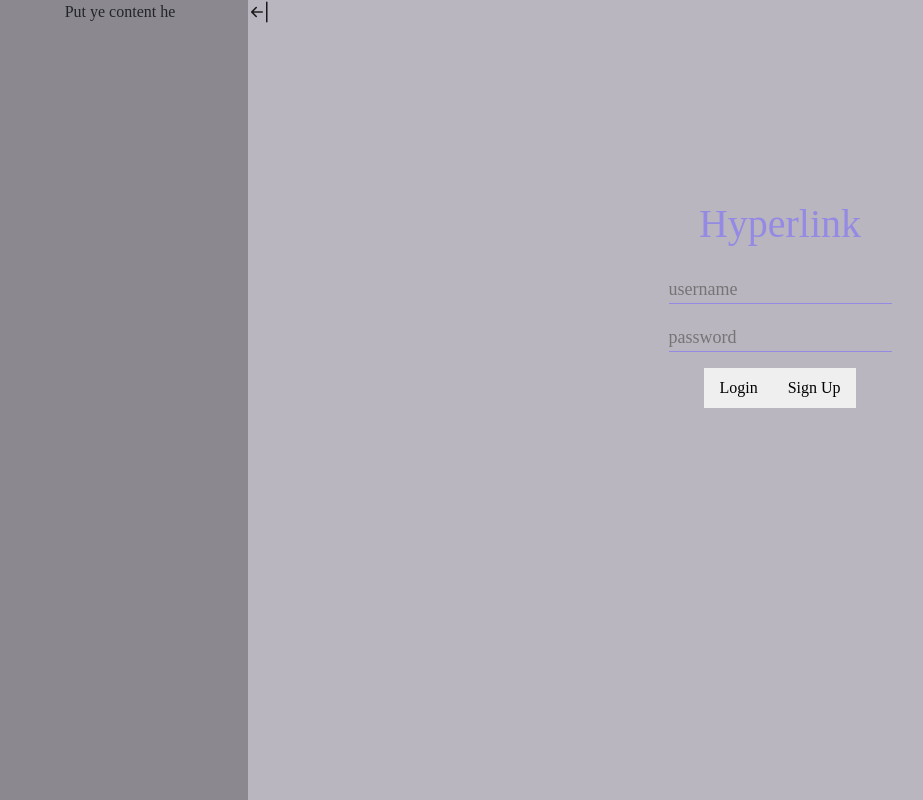
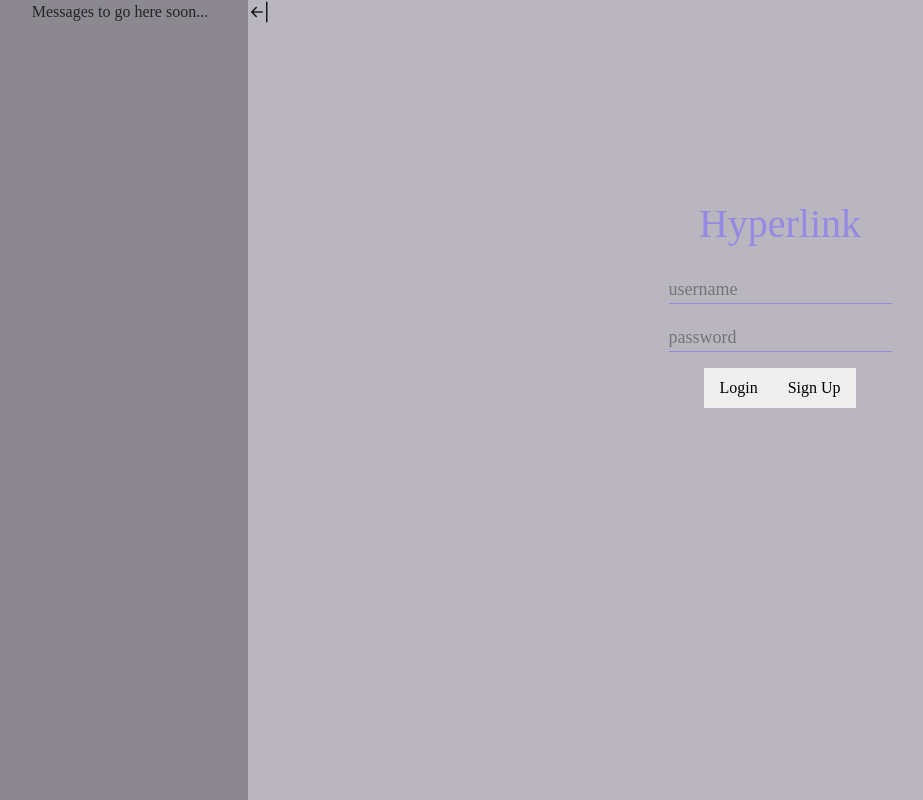
Before and after one commit to dartik24/Hyperlink, a React (Create React App) app in the folder frontend/: page / in a window 1280 px wide. Both pictures are taken after a click on the icon 20 px from the left and 20 px from the top of the page. Shown: the whole page, without its empty margins (8-931 px from the left). Built offline with nearby package versions, Linux system fonts and the light colour scheme.

Commit message:
Minor changes

```diff
--- a/frontend/src/components/slideout/slideout.jsx
+++ b/frontend/src/components/slideout/slideout.jsx
@@ -18,7 +18,7 @@
           id="slider-content"
           style={{ display: this.state.open ? 'revert' : 'none' }}
         >
-          Put ye content he
+          Messages to go here soon...
         </div>
         <i
           id="openClose"
--- a/frontend/src/pages/homepage/home.jsx
+++ b/frontend/src/pages/homepage/home.jsx
@@ -29,7 +29,7 @@
     }
 
     //firebase login
-    logInWithEmailAndPassword(userData.username, userData.password)
+    //logInWithEmailAndPassword(userData.username, userData.password)
 
     axios.get('http://localhost:4201/user', { params: { data: userData }}).then(r => {
       const data = r.data;
```
